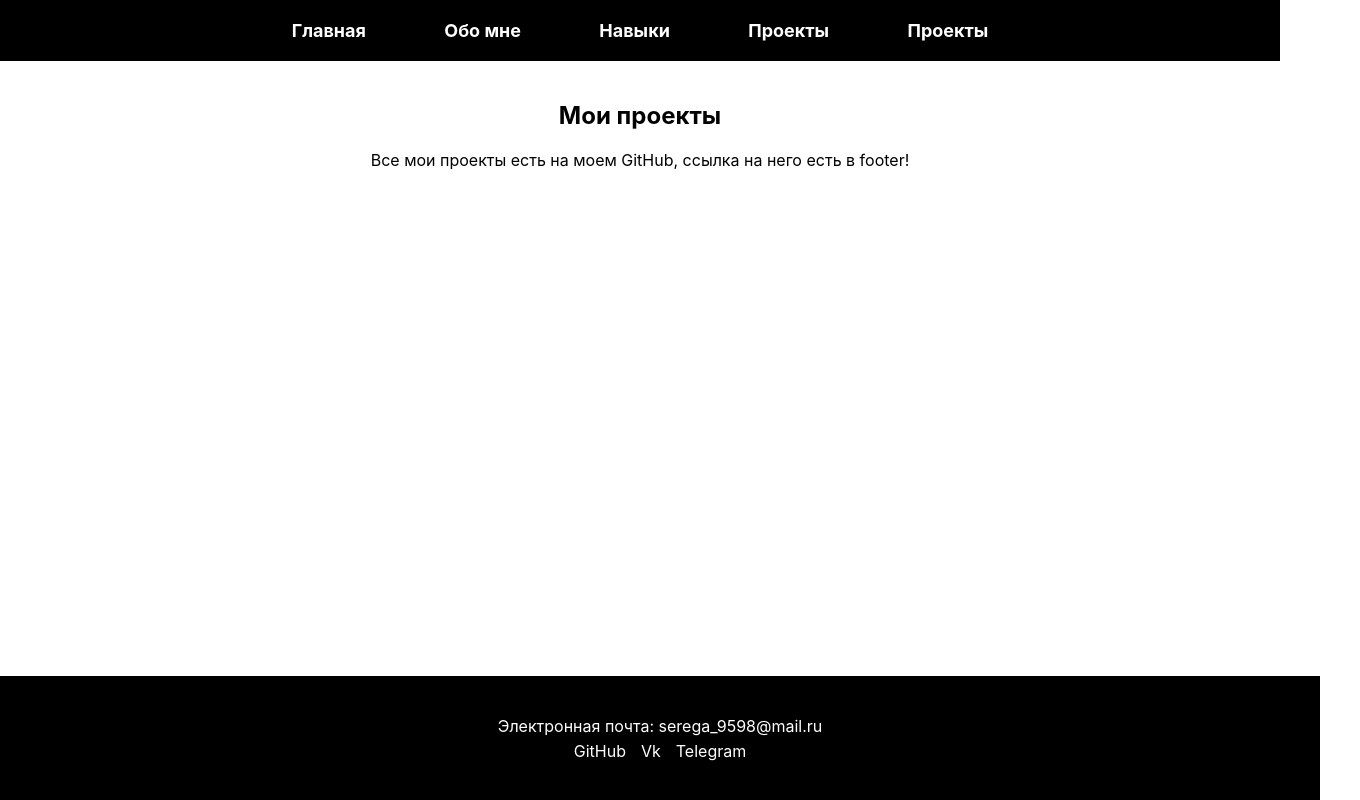
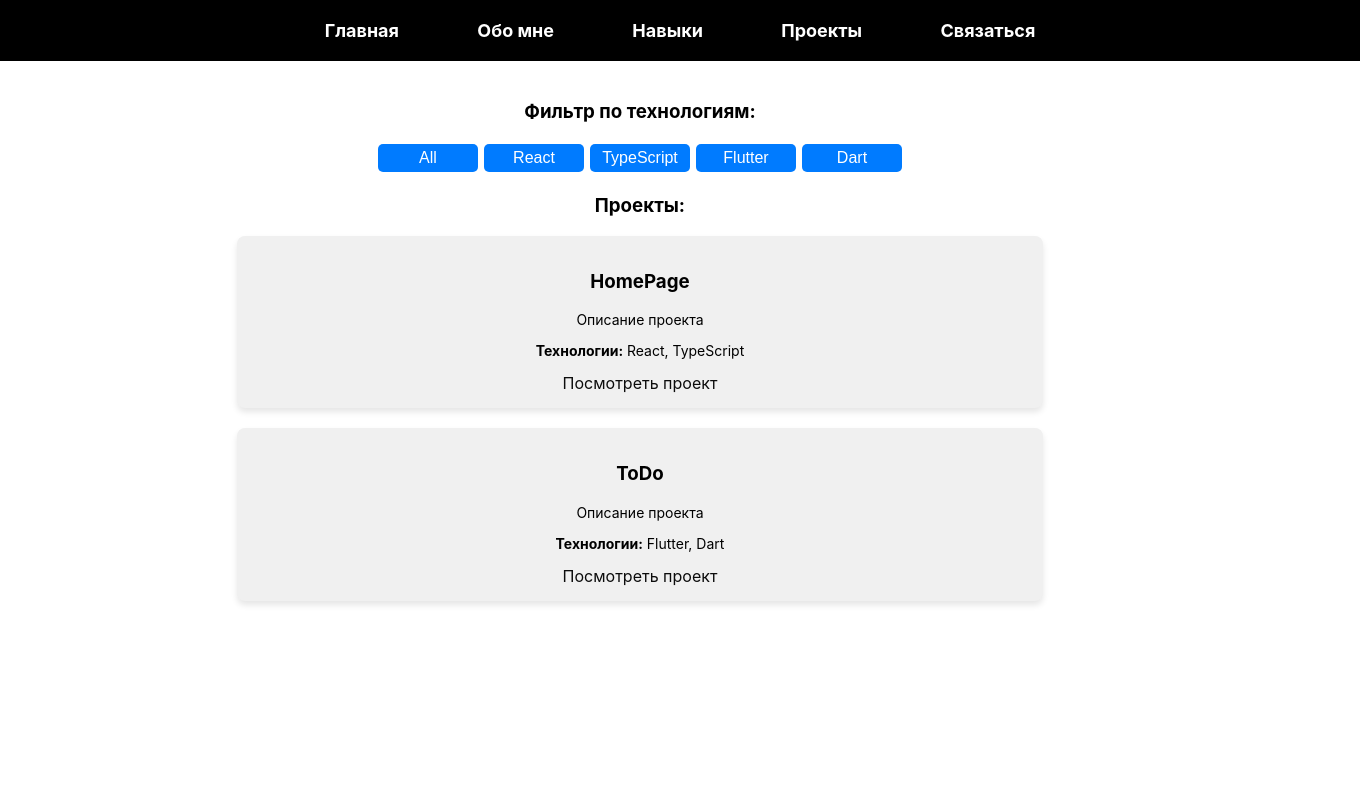
Before and after one commit to SIVOKHINsa/HomePage, a React (Vite) app in the folder HomePage/: page /projects in a window 1280 px wide. Shown: the top 800 px of the page, 1360 px wide, since content can reach past the window. Built offline with nearby package versions, Linux system fonts and the light colour scheme.

Commit message:
2-st lab 1-st commit

```diff
--- a/HomePage/src/components/Header.tsx
+++ b/HomePage/src/components/Header.tsx
@@ -9,7 +9,7 @@ export const Header = () => {
           <li><a href="/about">Обо мне</a></li>
           <li><a href="/skills">Навыки</a></li>
           <li><a href="/projects">Проекты</a></li>
-          <li><a href="/contact">Проекты</a></li>
+          <li><a href="/contact">Связаться</a></li>
         </ul>
       </nav>
     </header>
--- /dev/null
+++ b/HomePage/src/data/projects.ts
@@ -0,0 +1,19 @@
+import { Project } from '../types/Project';
+
+export const projects: Project[] = [
+    {
+        id: 1,
+        title: 'HomePage',
+        description: 'Описание проекта',
+        technologies: ['React', 'TypeScript'],
+        link: 'https://github.com/SIVOKHINsa/HomePage',
+    },
+
+    {
+        id: 2,
+        title: 'ToDo',
+        description: 'Описание проекта',
+        technologies: ['Flutter', 'Dart'],
+        link: 'https://github.com/SIVOKHINsa/ToDo',
+    },
+];
--- /dev/null
+++ b/HomePage/src/pages/Contact.tsx
@@ -0,0 +1,87 @@
+import '../styles/Contact.css';
+import React, {useState} from 'react';
+
+
+export const Contact = () => {
+    const [name, setName] = useState<string>('');
+    const [email, setEmail] = useState<string>('');
+    const [message, setMessage] = useState<string>('');
+    const [errors, setError] = useState<string>('');
+    const [isSubmitted, setIsSubmitted] = useState<boolean>(false);
+
+    const validate = () => {
+        let errorMessage: string = '';
+
+        if (!name || !message || !email) {
+            errorMessage = 'Заполните все поля!';
+        } else if (!/^[\w.%+-]+@[A-Za-z0-9.-]+\.[A-Za-z]{2,}$/.test(email)) {
+            errorMessage = 'Введите корректный email';
+        }
+
+        return errorMessage;
+    };
+
+    const handleSubmit = (e: React.FormEvent) => {
+        setIsSubmitted(false);
+
+        e.preventDefault();
+        const validationError = validate();
+        if (validationError) {
+            setError(validationError);
+            return;
+        }
+
+        setName('');
+        setEmail('');
+        setMessage('');
+        setError('');
+        setIsSubmitted(true);
+    };
+
+    return (
+        <div className="page-container" id='home-container'>
+            <div className="page-content" id='home-content'>
+                <form onSubmit={handleSubmit}>
+                    <div>
+                        <label htmlFor="name">Имя:</label>
+                        <input
+                            type="text"
+                            id="name"
+                            value={name}
+                            onChange={(e) => {
+                                setName(e.target.value);
+                                setIsSubmitted(false);
+                            }}
+                        />
+                    </div>
+                    <div>
+                        <label htmlFor="email">Email:</label>
+                        <input
+                            type="text"
+                            id="email"
+                            value={email}
+                            onChange={(e) => {
+                                setEmail(e.target.value);
+                                setIsSubmitted(false);
+                            }}
+                        />
+                    </div>
+                    <div>
+                        <label htmlFor="message">Сообщение:</label>
+                        <textarea
+                            id="message"
+                            value={message}
+                            onChange={(e) => {
+                                setMessage(e.target.value);
+                                setIsSubmitted(false);
+                            }}
+                        />
+                    </div>
+                    <button id="ContactSendBut" type="submit">Отправить</button>
+                    {errors && <p style={{ color: 'red' }}>{errors}</p>}
+                    {isSubmitted && <p>Спасибо за ваше сообщение! Мы свяжемся с вами в ближайшее время.</p>}
+                </form>
+            </div>
+        </div>
+    );
+};
--- a/HomePage/src/pages/Projects.tsx
+++ b/HomePage/src/pages/Projects.tsx
@@ -1,12 +1,72 @@
+import { useState } from 'react';
+import { projects } from '../data/projects';
+import { Project } from '../types/Project';
 import '../styles/Projects.css';
 
 export const Projects = () => {
-  return (
-    <div className="page-container" id='projects-container'>
-      <div className="page-content" id='projects-content'>
-          <h2>Мои проекты</h2>
-          <p>Все мои проекты есть на моем GitHub, ссылка на него есть в footer!</p>
-      </div>
-    </div>
-  );
+    const [selectedTech, setSelectedTech] = useState<string>('All');
+    const [selectedProject, setSelectedProject] = useState<Project | null>(null);
+
+    const handleFilterChange = (tech: string) => {
+        setSelectedTech(tech);
+    };
+
+    const filteredProjects = projects.filter((project) =>
+        selectedTech === 'All' ? true : project.technologies.includes(selectedTech)
+    );
+
+    const uniqueTechnologies = [
+        'All',
+        ...new Set(projects.flatMap((project) => project.technologies)),
+    ];
+
+    const handleProjectClick = (project: Project) => {
+        setSelectedProject(project);
+    };
+
+    const handleCloseModal = () => {
+        setSelectedProject(null);
+    };
+
+
+    return (
+        <div className="page-container" id="home-container">
+            <div className="page-content" id="home-content">
+                <div>
+                    <h3>Фильтр по технологиям:</h3>
+                    {uniqueTechnologies.map((tech) => (
+                        <button className="TechSecetBut" key={tech} onClick={() => handleFilterChange(tech)}>
+                            {tech}
+                        </button>
+                    ))}
+                </div>
+                <h3> Проекты:</h3>
+                <ul className="ProjectsListUl">
+                    {filteredProjects.map((project: Project) => (
+                        <li className="ProjectsListlI" key={project.id} onClick={() => handleProjectClick(project)}>
+                            <h3>{project.title}</h3>
+                            <p>{project.description}</p>
+                            <p><strong>Технологии:</strong> {project.technologies.join(', ')}</p>
+                            <a className="ProjectLink" href={project.link} target="_blank" rel="noopener noreferrer" onClick={(e) => e.stopPropagation()}>
+                                Посмотреть проект
+                            </a>
+                        </li>
+                    ))}
+                </ul>
+                {selectedProject && (
+                    <div className="modal">
+                        <div className="modal-content">
+                            <span className="close-button" onClick={handleCloseModal}>&times;</span>
+                            <h3>{selectedProject.title}</h3>
+                            <p><strong>Описание:</strong> {selectedProject.description}</p>
+                            <p><strong>Технологии:</strong> {selectedProject.technologies.join(', ')}</p>
+                            <a className="ProjectLink" href={selectedProject.link} target="_blank" rel="noopener noreferrer">
+                                Посмотреть проект на GitHub
+                            </a>
+                        </div>
+                    </div>
+                )}
+            </div>
+        </div>
+    );
 };
--- a/HomePage/src/styles/App.css
+++ b/HomePage/src/styles/App.css
@@ -1,20 +1,26 @@
+html, body, #root {
+  height: 100%;
+  margin: 0;
+  padding: 0;
+}
+
 .page-container {
-  width: 95%;
-  max-width: 1200px;
+  display: flex;
+  flex-direction: column;
+  min-height: 100vh;
+  width: 90%;
   margin-left: auto;
   margin-right: auto;
   padding: 0 20px;
-  display: flex;
-  flex-direction: column;
   align-items: center;
 }
 
 .page-content {
+  flex: 1;
   width: 100%;
-  max-width: 800px;
+  max-width: 70%;
   margin-left: auto;
   margin-right: auto;
   text-align: center;
-  min-height: calc(100vh - 260px);
   padding: 20px 0;
 }
--- /dev/null
+++ b/HomePage/src/styles/Contact.css
@@ -0,0 +1,95 @@
+
+form {
+    display: flex;
+    flex-direction: column;
+}
+
+label {
+    margin-bottom: 5px;
+    font-weight: bold;
+}
+
+input[type="text"],
+
+textarea {
+    width: 100%;
+    padding: 10px;
+    margin-bottom: 15px;
+    border: 1px solid #ccc;
+    border-radius: 4px;
+    font-size: 14px;
+    box-sizing: border-box;
+}
+
+textarea {
+    height: 100px;
+}
+
+#ContactSendBut {
+    padding: 10px 20px;
+    background-color: #007bff;
+    color: #ffffff;
+    border: none;
+    border-radius: 4px;
+    cursor: pointer;
+    font-size: 16px;
+    transition: background-color 0.3s;
+    width: 150px;
+    margin-left: auto;
+    margin-right: auto;
+}
+
+#ContactSendBut:hover {
+    background-color: #0056b3;
+}
+
+p {
+    margin-top: 10px;
+    font-size: 14px;
+}
+
+p[style*="color: 'red'"] {
+    color: red;
+}
+
+
+@media (max-width: 768px) {
+    .page-content {
+        padding: 15px;
+        border-radius: 6px;
+    }
+
+    input[type="text"],
+    textarea {
+        font-size: 13px;
+        padding: 8px;
+    }
+
+    button {
+        font-size: 14px;
+        padding: 8px 15px;
+    }
+}
+
+@media (max-width: 480px) {
+    .page-container {
+        padding: 10px;
+    }
+
+    .page-content {
+        padding: 10px;
+        box-shadow: none;
+        border: 1px solid #ccc;
+    }
+
+    input[type="text"],
+    textarea {
+        font-size: 12px;
+        padding: 6px;
+    }
+
+    button {
+        font-size: 13px;
+        padding: 6px 10px;
+    }
+}
--- a/HomePage/src/styles/Footer.css
+++ b/HomePage/src/styles/Footer.css
@@ -1,13 +1,9 @@
-/* Основной стиль footer */
 footer {
-  position: fixed;
-  bottom: 0;
-  left: 0;
+  position: relative;
   width: 100%;
-  height: 13%;
   background-color: black;
   color: #fff;
-  padding: 10px 20px;
+  padding: 30px 40px;
   display: flex;
   flex-direction: column;
   align-items: center;
@@ -38,7 +34,6 @@ footer ul li a:hover {
   color: #3a43c9;
 }
 
-
 @media (max-width: 768px) {
   footer {
     padding: 15px 10px;
--- a/HomePage/src/styles/Header.css
+++ b/HomePage/src/styles/Header.css
@@ -1,18 +1,14 @@
 header {
+  position: relative;
+  width: 100%;
   background-color: black;
   padding: 20px 40px;
   display: flex;
   justify-content: center;
   align-items: center;
-  width: 100%;
-  max-width: 1200px;
   margin: 0;
 }
 
-body {
-  margin: 0;
-  padding: 0;
-}
 
 nav {
   display: flex;
--- a/HomePage/src/styles/Projects.css
+++ b/HomePage/src/styles/Projects.css
@@ -0,0 +1,81 @@
+.TechSecetBut {
+    margin: 3px;
+    padding: 5px 5px;
+    background-color: #007bff;
+    color: #ffffff;
+    border: none;
+    border-radius: 5px;
+    cursor: pointer;
+    font-size: 16px;
+    transition: background-color 0.3s;
+    width: 100px;
+}
+
+.TechSecetBut:hover {
+    background-color: #0056b3;
+}
+
+.ProjectsListUl {
+    list-style-type: none;
+    padding: 0;
+}
+
+.ProjectsListlI {
+    margin-bottom: 20px;
+    background-color: #f0f0f0;
+    padding: 15px;
+    border-radius: 8px;
+    box-shadow: 0px 4px 6px rgba(0, 0, 0, 0.1);
+    transition: background-color 0.3s;
+}
+
+.ProjectsListlI:hover {
+    background-color: #e5e5e5;
+}
+
+.ProjectLink {
+    color: #0c0c0c;
+    text-decoration: none;
+    transition: color 0.3s;
+}
+
+.ProjectLink:hover {
+    color: #3a43c9;
+}
+
+.modal {
+    position: fixed;
+    top: 0;
+    left: 0;
+    width: 100%;
+    height: 100%;
+    background-color: rgba(0, 0, 0, 0.6);
+    display: flex;
+    justify-content: center;
+    align-items: center;
+    z-index: 1000;
+}
+
+.modal-content {
+    background-color: #fff;
+    padding: 20px;
+    width: 70%;
+    height: 70%;
+    border-radius: 15px;
+    box-sizing: border-box;
+    overflow-y: auto;
+    position: relative;
+}
+
+.close-button {
+    position: absolute;
+    top: 20px;
+    right: 20px;
+    font-size: 24px;
+    cursor: pointer;
+    color: #555;
+}
+
+.close-button:hover {
+    color: #000;
+}
--- a/HomePage/src/styles/index.css
+++ b/HomePage/src/styles/index.css
@@ -1,3 +1,5 @@
 :root {
   font-family: Inter, system-ui, Avenir, Helvetica, Arial, sans-serif;
+  overflow-x: hidden;
+
 }
--- /dev/null
+++ b/HomePage/src/types/Project.ts
@@ -0,0 +1,7 @@
+export interface Project {
+    id: number;
+    title: string;
+    description: string;
+    technologies: string[];
+    link: string;
+}
```
